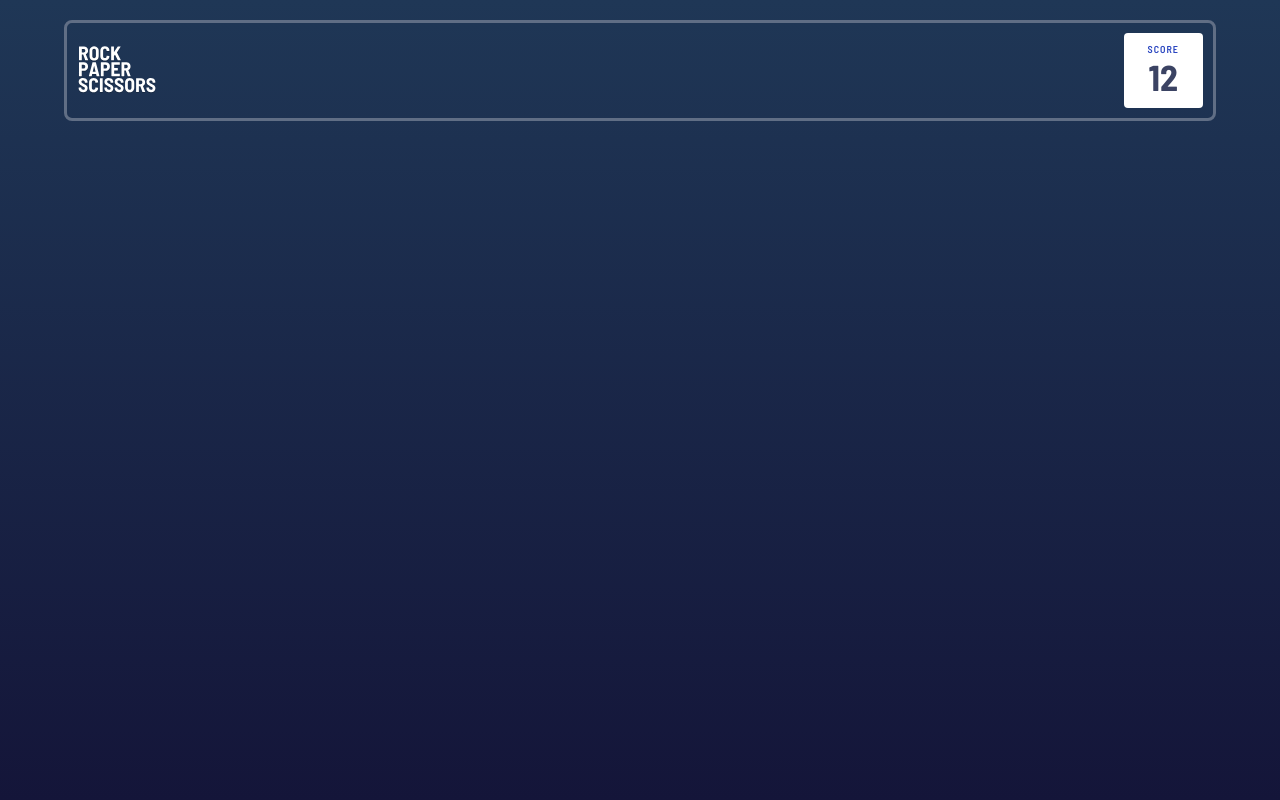
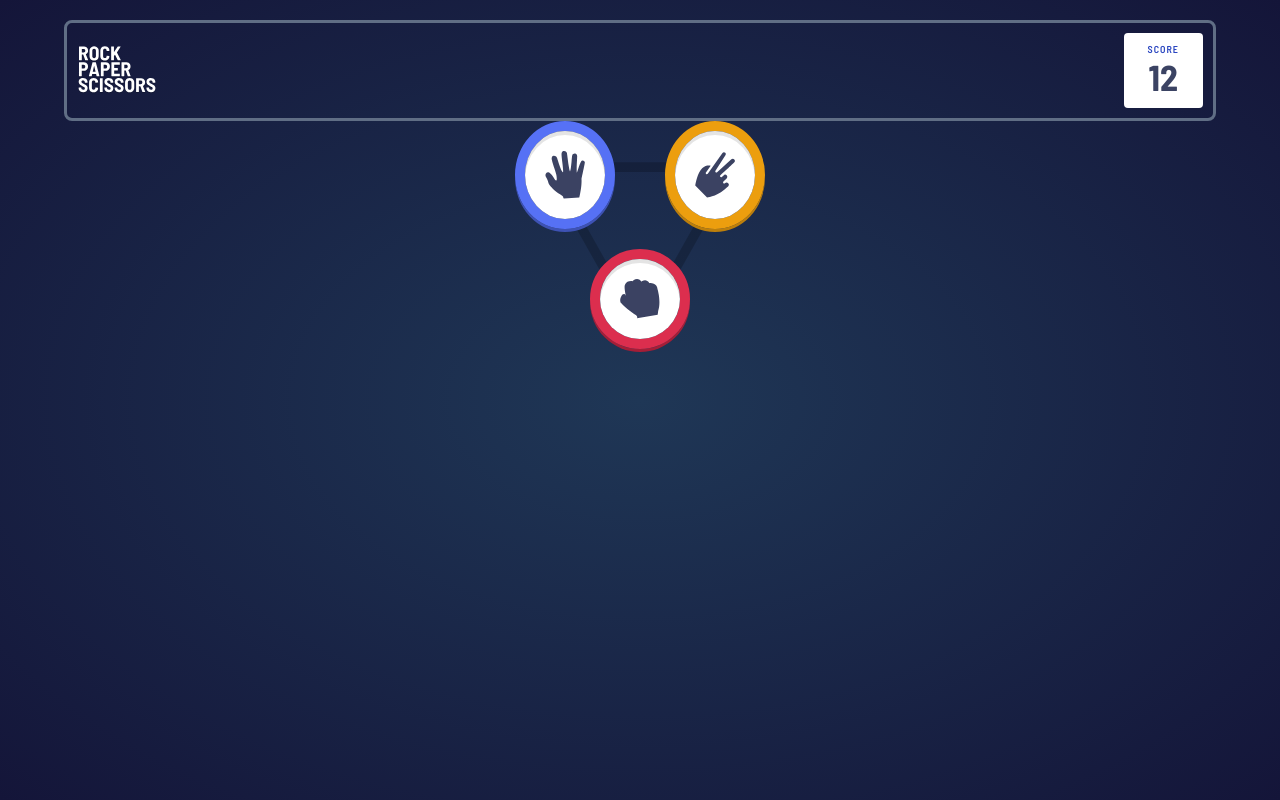
Before and after one commit to codyburley/rock-paper-scissors, a React (Create React App) app: page / in a window 1280 px wide. Built offline with nearby package versions, Linux system fonts and the light colour scheme.

Commit message:
added gameboard

```diff
--- a/src/App.scss
+++ b/src/App.scss
@@ -5,4 +5,7 @@
   height: 100vh;
   background-color: $color-background;
   padding: 2rem 5%;
+  display: flex;
+  align-items: center;
+  flex-direction: column;
 }
--- /dev/null
+++ b/src/components/GameBoard/GameBoard.js
@@ -0,0 +1,29 @@
+import React from 'react';
+import './GameBoard.scss';
+import rock from '../../assets/images/icon-rock.svg';
+import paper from '../../assets/images/icon-paper.svg';
+import scissors from '../../assets/images/icon-scissors.svg';
+
+const GameBoard = () => {
+  return (
+    <section className='gameboard'>
+      <div className="gameboard__container gameboard__container--paper">
+        <div className="gameboard__wrapper">
+          <img src={paper} alt="Paper" className="gameboard__icon" />
+        </div>
+      </div>
+      <div className="gameboard__container gameboard__container--scissors">
+        <div className="gameboard__wrapper">
+          <img src={scissors} alt="Scissors" className="gameboard__icon" />
+        </div>
+      </div>
+      <div className="gameboard__container gameboard__container--rock">
+        <div className="gameboard__wrapper">
+          <img src={rock} alt="Rock" className="gameboard__icon" />
+        </div>
+      </div>
+    </section>
+  )
+}
+
+export default GameBoard
--- /dev/null
+++ b/src/components/GameBoard/GameBoard.scss
@@ -0,0 +1,50 @@
+@use '../../styles/partials/variables' as *;
+@use '../../styles/partials/mixins' as *;
+@use '../../styles/partials/fonts' as *;
+
+.gameboard {
+  display: flex;
+  flex-wrap: wrap;
+  justify-content: center;
+  gap: 2rem 5rem;
+  background-image: url('../../assets/images/bg-triangle.svg');
+  background-position: 50% 85%;
+  background-size: 60%;
+  background-repeat: no-repeat;
+  width: 33.7rem;
+
+  &__container {
+    border-radius: 50%;
+
+    &--paper {
+      border: 1rem solid $color-paper;
+      box-shadow: 0px 3px 0px 0px#3e52b4;
+    }
+
+    &--rock {
+      border: 1rem solid $color-rock;
+      box-shadow: 0px 3px 0px 0px#a51e37;
+    }
+
+    &--scissors {
+      border: 1rem solid $color-scissors;
+      box-shadow: 0px 3px 0px 0px#bd7f0b;
+    }
+  }
+
+  &__wrapper {
+    background-color: white;
+    display: flex;
+    justify-content: center;
+    align-items: center;
+    border-radius: 50%;
+    padding: 2rem;
+    height: 100%;
+    box-shadow: inset 0px 4px 0px 0px rgba(179, 179, 179, 0.35);
+  }
+
+  &__icon {
+    width: 4rem;
+    // height: 4rem;
+  }
+}
--- a/src/components/Header/Header.scss
+++ b/src/components/Header/Header.scss
@@ -9,6 +9,7 @@
   align-items: center;
   padding: 1rem;
   border-radius: 8px;
+  width: 100%;
 
   &__logo {
     width: 8rem;
--- a/src/pages/Home/Home.js
+++ b/src/pages/Home/Home.js
@@ -1,4 +1,5 @@
 import React from 'react';
+import GameBoard from '../../components/GameBoard/GameBoard';
 import Header from '../../components/Header/Header';
 import './Home.scss';
 
@@ -6,6 +7,7 @@ const Home = () => {
   return (
     <div className='home'>
       <Header />
+      <GameBoard />
     </div>
   )
 }
--- a/src/pages/Home/Home.scss
+++ b/src/pages/Home/Home.scss
@@ -0,0 +1,6 @@
+.home {
+  width: 100%;
+  display: flex;
+  align-items: center;
+  flex-direction: column;
+}
--- a/src/styles/partials/_variables.scss
+++ b/src/styles/partials/_variables.scss
@@ -1,11 +1,11 @@
 $tablet-breakpoint: 768px;
 $desktop-breakpoint: 1280px;
 
-$color-background: linear-gradient(#1f3756, #141539);
+$color-background: radial-gradient(#1f3756, #141539);
 
-$color-paper: linear-gradient(hsl(230, 89%, 62%), hsl(230, 89%, 65%));
-$color-rock: linear-gradient(hsl(349, 71%, 52%), hsl(349, 70%, 56%));
-$color-scissors: linear-gradient(hsl(39, 89%, 49%), hsl(40, 84%, 53%));
+$color-paper: #5671f5;
+$color-rock: #dc2e4e;
+$color-scissors: #ec9e0e;
 $color-lizard: linear-gradient(hsl(261, 73%, 60%), hsl(261, 72%, 63%));
 $color-cyan: linear-gradient(hsl(189, 59%, 53%), hsl(189, 58%, 57%));
 
```
